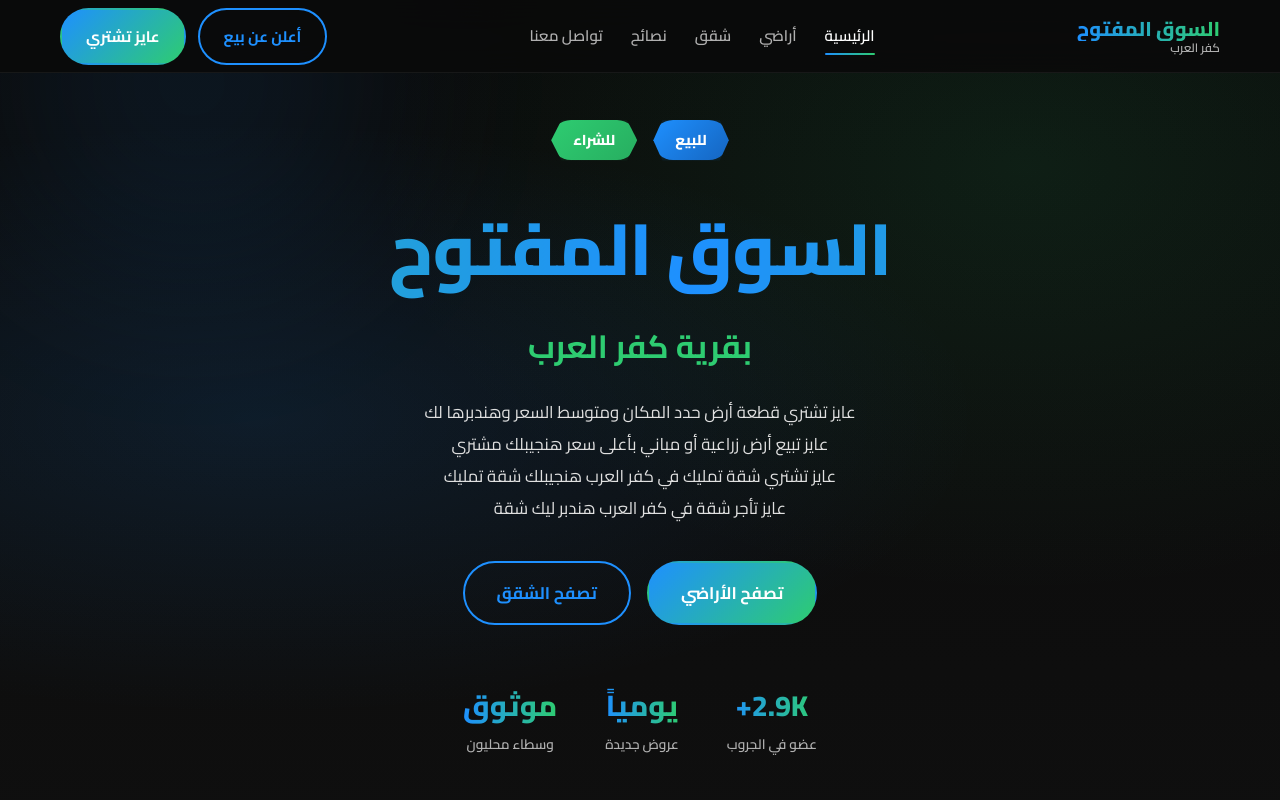
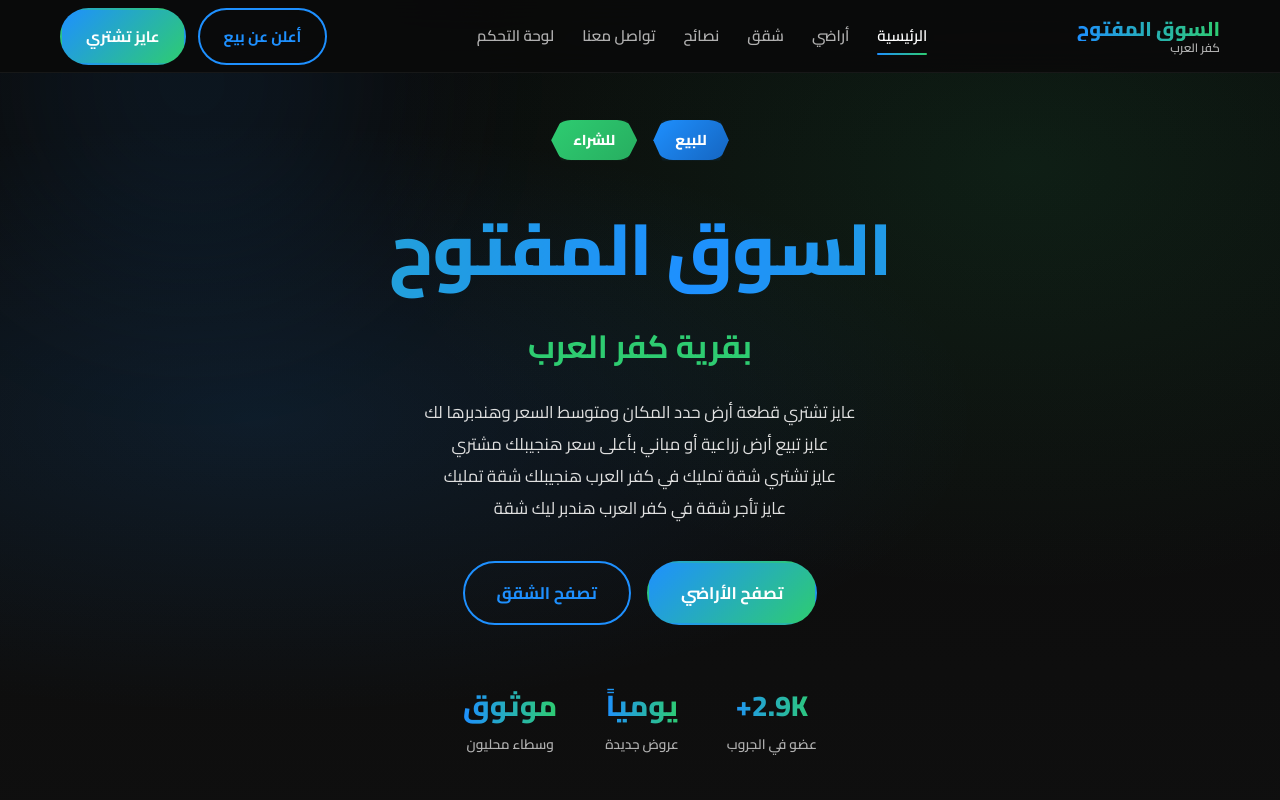
Before and after one commit to 3edxD-dev/souq-kafr-el-arab, a website: page index.html in a window 1280 px wide. Shown: the top 800 px of the page. Drawn offline with nearby package versions, Linux system fonts and the light colour scheme; no server answers.

Commit message:
Update index.html

```diff
--- a/index.html
+++ b/index.html
@@ -24,6 +24,7 @@
         <a href="#apartments" class="nav-link">شقق</a>
         <a href="#advice" class="nav-link">نصائح</a>
         <a href="#contact" class="nav-link">تواصل معنا</a>
+        <a href="/admin.html" class="nav-link">لوحة التحكم</a>
       </nav>
       <div class="header-actions">
         <button class="btn btn-outline" id="btn-sell">أعلن عن بيع</button>
```
